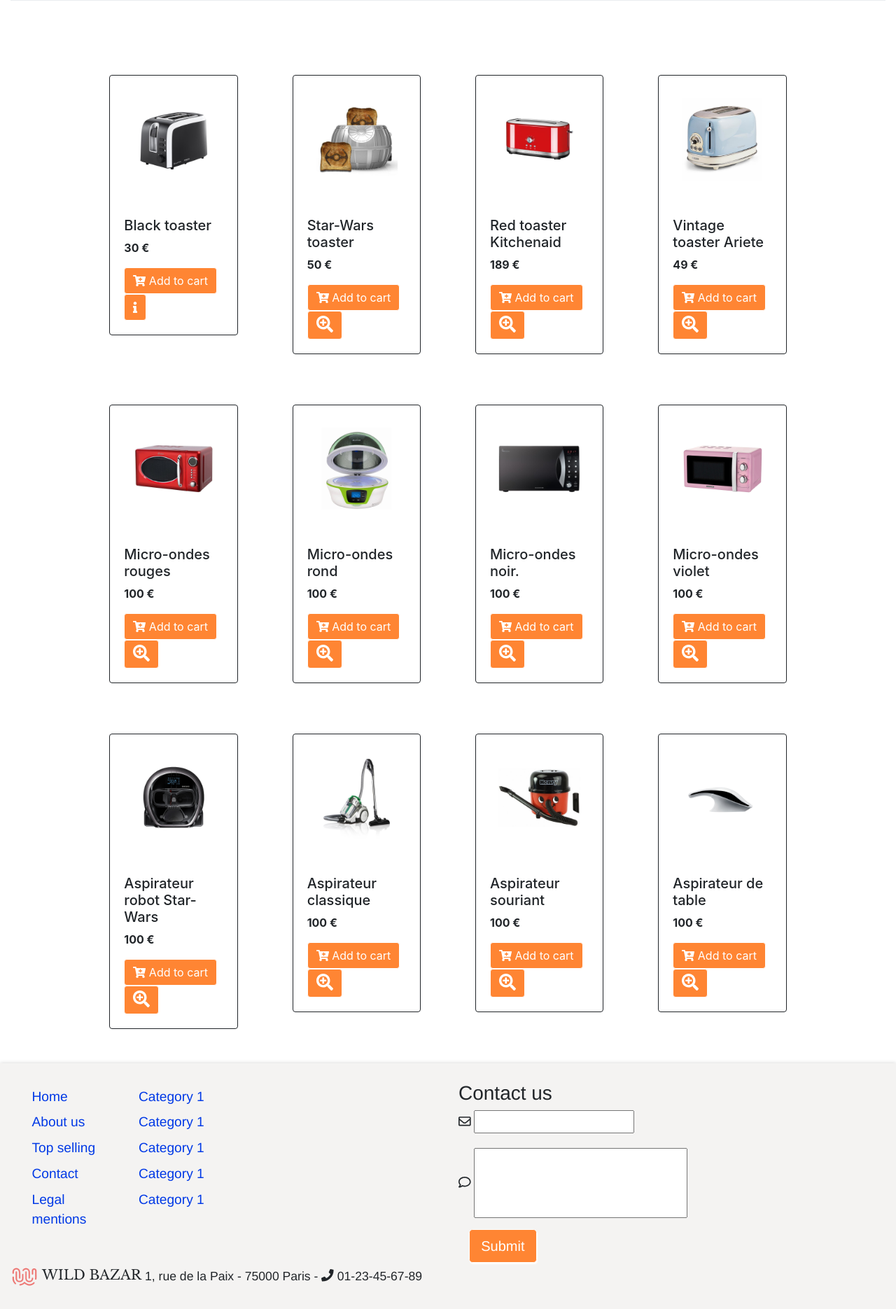
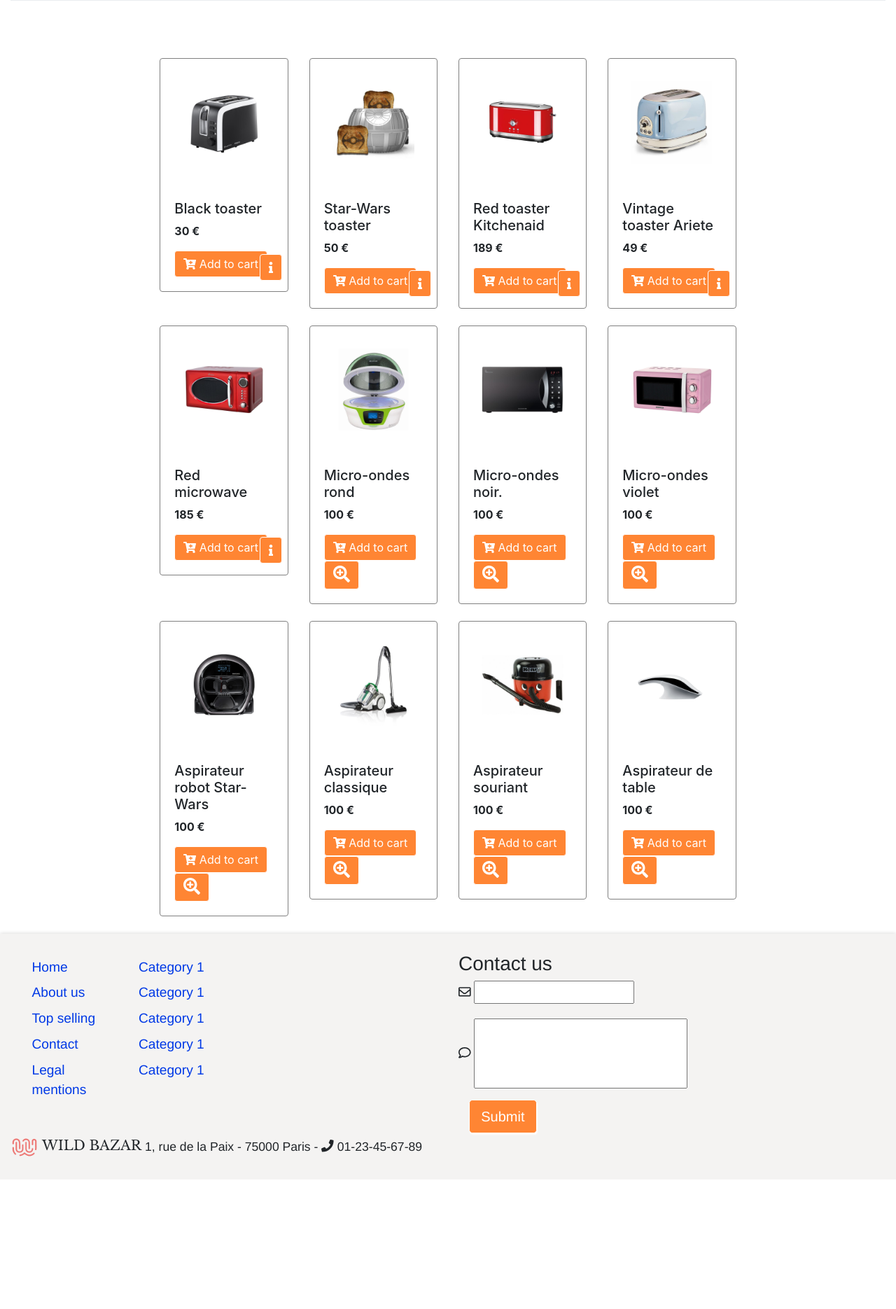
Before and after one commit to WildCodeSchool/orleans-0219-php-wildbazar2, a PHP site: page /electromenager.html in a window 1280 px wide. Shown: the part 489-2359 px from the top of the page at 70% size. After the commit the page ends 2174 px from the top, so only its background shows below. Run offline with PHP 8.4, Linux system fonts and the light colour scheme.

Commit message:
Modal bouton ok toasters ok deb wicrowave

```diff
--- a/electromenager.css
+++ b/electromenager.css
@@ -11,34 +11,51 @@
 }
 
 .card {
-	border: solid 1px;
+	border: solid 1px grey;
 }
 
-.card-img-top {
+.card img {
 	object-fit: cover;
 	padding: 2em;
 }
 
-.card-img-top:hover {
+.card img:hover {
 	transform: scale(1.3);
 	transition: all 0.2s ease-in;
 }
 
 .btnInfo {
-	margin-left: 100px;
+	position: absolute;
+	right: 4.5%;
+	bottom: 4.5%;
 }
-
-
 
 .modal-dialog {
     max-width: 40%!important;
     margin: 1.75rem auto;
- }
+}
 
- .modal-body {
- 	max-height: 30%;
- 	overflow: scroll;
- }
+.modal-body {
+	max-height: 30%;
+	overflow: scroll;
+}
+
+.modal-content h5 {
+	font-weight: bold;
+	font-size: 1.5em;
+}
+
+.modal-body .price {
+	font-size: 2.5em;
+}
+
+.modal-body img {
+	width: 70%;
+}
+
+.modal-body p {
+	font-size: 1.3em;
+}
 
 section {
 	padding-top: 2%;
--- a/electromenager.html
+++ b/electromenager.html
@@ -73,18 +73,18 @@
 			<section>
 				<!-- Black toaster -->
 				<div class="row justify-content-center">
-					<div class="col-12 col-md-6 col-lg-2 m-4">
+					<div class="col-12 col-sm-6 col-md-6 col-lg-4 col-xl-2 ">
 						<div class="card">
 							<img class="card-img-top" src="images/grille_pain_russel_noir.jpg" alt="Card image cap">
 							<div class="card-body">
 								<h5 class="card-text">Black toaster</h5>
 								<p class="price">30 &euro;</p>
 								<a href="#" class="btn" id="categoryBtn"><i class="fas fa-cart-plus"></i> Add to cart</a>
-								<a href="" title="More details">
-									<button type="button" class="btn btInfo" data-toggle="modal" data-target="#blackToaster">
+								<div title="More details" class="btnInfo">
+									<button type="button" data-toggle="modal" data-target="#blackToaster" class="btn">
 										<i class="fas fa-info"></i>
 									</button>
-								</a>
+								</div>
 							</div>
 						</div>
 					</div>
@@ -126,16 +126,18 @@
 						</div>
 					</div>
 				<!-- STAR WARS TOASTER -->
-					<div class="col-12 col-md-6 col-lg-2 m-4">
+					<div class="col-12 col-sm-6 col-md-6 col-lg-4 col-xl-2 ">
 						<div class="card">
 							<img class="card-img-top" src="images/grille_pain_etoile_de_la_mort.jpeg" alt="Card image cap">
 							<div class="card-body">
 								<h5 class="card-text">Star-Wars toaster</h5>
 								<p class="price">50 &euro;</p>
 								<a href="#" class="btn btn-primary"><i class="fas fa-cart-plus"></i> Add to cart</a>
-								<button type="button" class="btn btn-primary" data-toggle="modal" data-target="#starWarsToaster">
-									<i class="fas fa-search-plus search"></i>
-								</button>
+								<div title="More details" class="btnInfo">
+									<button type="button" data-toggle="modal" data-target="#starWarsToaster" class="btn">
+										<i class="fas fa-info"></i>
+									</button>
+								</div>
 							</div>
 						</div>
 					</div>
@@ -177,16 +179,18 @@
 
 
 <!-- RED TOASTER -->
-					<div class="col-12 col-md-6 col-lg-2 m-4">
+					<div class="col-12 col-sm-6 col-md-6 col-lg-4 col-xl-2 ">
 						<div class="card">
 							<img class="card-img-top" src="images/grille_pain_rouge.jpg" alt="Card image cap">
 							<div class="card-body">
 								<h5 class="card-text">Red toaster Kitchenaid</h5>
 								<p class="price">189 &euro;</p>
 								<a href="#" class="btn btn-primary"><i class="fas fa-cart-plus"></i> Add to cart</a>
-								<button type="button" class="btn btn-primary" data-toggle="modal" data-target="#redToaster">
-									<i class="fas fa-search-plus search"></i>
-								</button>
+								<div title="More details" class="btnInfo">
+									<button type="button" data-toggle="modal" data-target="#redToaster" class="btn">
+										<i class="fas fa-info"></i>
+									</button>
+								</div>
 							</div>
 						</div>
 					</div>
@@ -226,22 +230,24 @@
 						</div>
 					</div>
 
-
-					<div class="col-12 col-md-6 col-lg-2 m-4">
+<!-- VINTAGE TOASTER -->
+					<div class="col-12 col-sm-6 col-md-6 col-lg-4 col-xl-2 ">
 						<div class="card">
 							<img class="card-img-top" src="images/grille_pain_vintage.jpg" alt="Card image cap">
 							<div class="card-body">
 								<h5 class="card-text">Vintage toaster Ariete</h5>
 								<p class="price">49 &euro;</p>
 								<a href="#" class="btn btn-primary"><i class="fas fa-cart-plus"></i> Add to cart</a>
-								<button type="button" class="btn btn-primary" data-toggle="modal" data-target="#vintageToaster">
-									<i class="fas fa-search-plus search"></i>
-								</button>
+								<div title="More details" class="btnInfo">
+									<button type="button" data-toggle="modal" data-target="#vintageToaster" class="btn">
+										<i class="fas fa-info"></i>
+									</button>
+								</div>
 							</div>
 						</div>
 					</div>
 
-
+<!-- VINTAGE TOASTER MODAL -->
 					<div class="modal fade" id="vintageToaster" tabindex="-1" role="dialog" aria-labelledby="exampleModalCenterTitle" aria-hidden="true">
 						<div class="modal-dialog modal-dialog-centered" role="document">
 							<div class="modal-content">
@@ -281,28 +287,30 @@
 
 
 
-
+<!-- RED MICROWAVE -->
 
 				<div class="row justify-content-center">
-					<div class="col-12 col-md-6 col-lg-2 m-4">
+					<div class="col-12 col-sm-6 col-md-6 col-lg-4 col-xl-2 ">
 						<div class="card">
 							<img class="card-img-top" src="images/micro_ondes_rouge.jpg" alt="Card image cap">
 							<div class="card-body">
-								<h5 class="card-text">Micro-ondes rouges</h5>
-								<p class="price">100 &euro;</p>
+								<h5 class="card-text">Red microwave</h5>
+								<p class="price">185 &euro;</p>
 								<a href="#" class="btn btn-primary"><i class="fas fa-cart-plus"></i> Add to cart</a>
-								<button type="button" class="btn btn-primary" data-toggle="modal" data-target="#exampleModalCenter">
-									<i class="fas fa-search-plus search"></i>
-								</button>
+								<div title="More details" class="btnInfo">
+									<button type="button" data-toggle="modal" data-target="#redMicrowave" class="btn">
+										<i class="fas fa-info"></i>
+									</button>
+								</div>
 							</div>
 						</div>
 					</div>
-
-					<div class="modal fade" id="blackToaster" tabindex="-1" role="dialog" aria-labelledby="exampleModalCenterTitle" aria-hidden="true">
+<!-- RED MICROWAVE MODAL -->
+					<div class="modal fade" id="redMicrowave" tabindex="-1" role="dialog" aria-labelledby="exampleModalCenterTitle" aria-hidden="true">
 						<div class="modal-dialog modal-dialog-centered" role="document">
 							<div class="modal-content">
 								<div class="modal-header">
-									<h5 class="modal-title" id="exampleModalLongTitle">Black toaster Russel Hobbs</h5>
+									<h5 class="modal-title" id="exampleModalLongTitle">Red microwave</h5>
 									<button type="button" class="close" data-dismiss="modal" aria-label="Close">
 									<span aria-hidden="true">&times;</span>
 									</button>
@@ -310,21 +318,19 @@
 								<div class="modal-body">
 									<div class="row">
 										<div class="col-md-12  col-lg-6">
-											<img class="card-img-top" src="images/grille_pain_russel_noir.jpg" alt="Card image cap">
+											<img class="card-img-top" src="images/micro_ondes_rouge.jpg" alt="Card image cap">
 										</div>
 										<div class="col-md-12 col-lg-6">
-											<p class="price">Price : 30 &euro;</p>
-											<p> This toaster with a beautiful black design will fit well in your kitchen.
-											Toast clip included.
-											Large slots.
+											<p class="price">Price : 185 &euro;</p>
+											<p> This red microwave will bring a touch of joy to your kitchen.
 											</p>
 										</div>
 									</div>
-									<p class="carac">Caractéristiques</p>
+									<p class="carac">Features :</p>
 									<ul class="carac">
-										<li>Size : 20x15cm</li>
-										<li>Power : 585W</li>
-										<li>Color : Black</li>
+										<li>Size : 50x30x20 cm</li>
+										<li>Power : 900W</li>
+										<li>Color : Red</li>
 									</ul>
 								</div>
 								<div class="modal-footer">
@@ -335,7 +341,7 @@
 					</div>
 
 
-					<div class="col-12 col-md-6 col-lg-2 m-4">
+					<div class="col-12 col-sm-6 col-md-6 col-lg-4 col-xl-2 ">
 						<div class="card">
 							<img class="card-img-top" src="images/micro_ondes_rond.jpg" alt="Card image cap">
 							<div class="card-body">
@@ -386,7 +392,7 @@
 					</div>
 
 
-					<div class="col-12 col-md-6 col-lg-2 m-4">
+					<div class="col-12 col-sm-6 col-md-6 col-lg-4 col-xl-2 ">
 						<div class="card">
 							<img class="card-img-top" src="images/micro_onde_noir.jpg" alt="Card image cap">
 							<div class="card-body">
@@ -439,7 +445,7 @@
 
 
 
-					<div class="col-12 col-md-6 col-lg-2 m-4">
+					<div class="col-12 col-sm-6 col-md-6 col-lg-4 col-xl-2 ">
 						<div class="card">
 							<img class="card-img-top" src="images/micro_ondes_violet.jpg" alt="Card image cap">
 							<div class="card-body">
@@ -493,7 +499,7 @@
 				<br>
 
 				<div class="row justify-content-center">
-					<div class="col-12 col-md-6 col-lg-2 m-4">
+					<div class="col-12 col-sm-6 col-md-6 col-lg-4 col-xl-2 ">
 						<div class="card">
 							<img class="card-img-top" src="images/aspirateur_robot_dv.jpg" alt="Card image cap">
 							<div class="card-body">
@@ -544,7 +550,7 @@
 					</div>
 
 
-					<div class="col-12 col-md-6 col-lg-2 m-4">
+					<div class="col-12 col-sm-6 col-md-6 col-lg-4 col-xl-2 ">
 						<div class="card">
 							<img class="card-img-top" src="images/aspirateur_fagor.jpg" alt="Card image cap">
 							<div class="card-body">
@@ -596,7 +602,7 @@
 
 
 
-					<div class="col-12 col-md-6 col-lg-2 m-4">
+					<div class="col-12 col-sm-6 col-md-6 col-lg-4 col-xl-2 ">
 						<div class="card">
 							<img class="card-img-top" src="images/aspirateur_henry.jpg" alt="Card image cap">
 							<div class="card-body">
@@ -648,7 +654,7 @@
 
 
 
-					<div class="col-12 col-md-6 col-lg-2 m-4">
+					<div class="col-12 col-sm-6 col-md-6 col-lg-4 col-xl-2 ">
 						<div class="card">
 							<img class="card-img-top" src="images/aspirateur_de_table.jpg" alt="Card image cap">
 							<div class="card-body">
```
Also changed, not shown: other parts of electromenager.html (+12 -12 lines).
